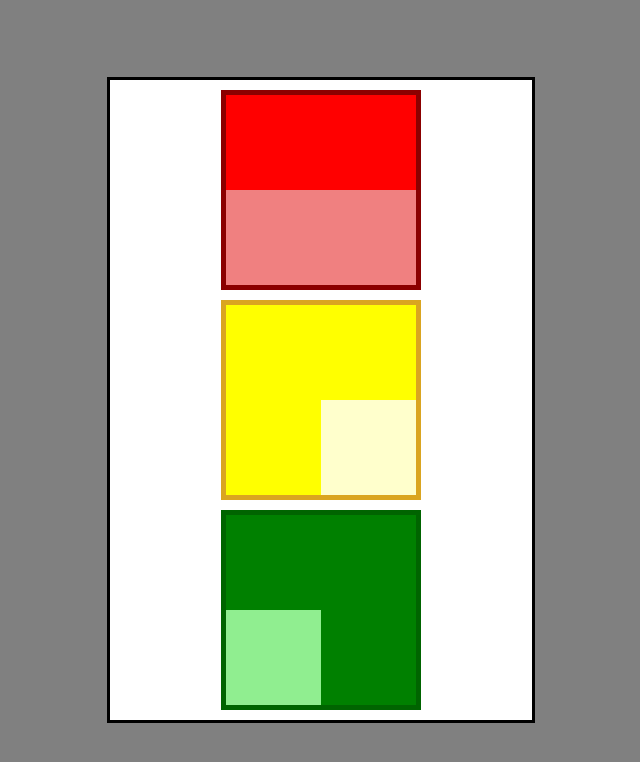
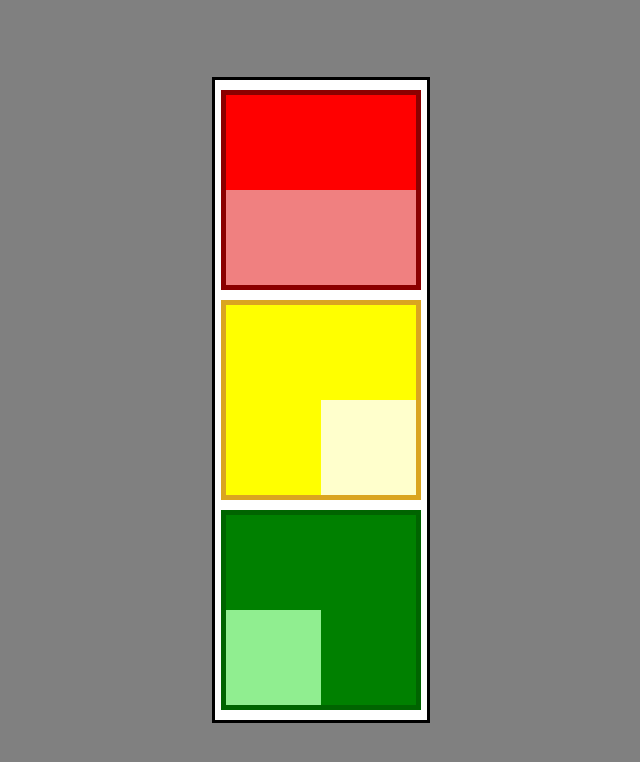
Before and after one commit to E-Eriksson/Traficlight, a plain HTML site: page index.html in a window 1280 px wide. Shown: the whole page, without its empty margins (319-959 px from the left). Drawn offline with Linux system fonts and the light colour scheme.

Commit message:
Changed traficlight-light width and margins

```diff
--- a/style.css
+++ b/style.css
@@ -12,7 +12,7 @@ body {
   flex-direction: column;
   align-items: center;
   justify-content: space-between;
-  width: 33vw;
+  width: calc(80vh * 0.33);
   height: 80vh;
   background-color: white;
   border: 3px solid black;
@@ -25,23 +25,24 @@ body {
   aspect-ratio: 1 / 1;
   height: 33%;
   position: relative;
+  margin: 10px;
 }
 
 .red {
   background-color: red;
   border: 5px solid darkred;
-  margin: 10px;
 }
 
 .yellow {
   background-color: yellow;
   border: 5px solid goldenrod;
+  margin-top: 0;
+  margin-bottom: 0;
 }
 
 .green {
   background-color: green;
   border: 5px solid darkgreen;
-  margin: 10px;
 }
 
 .small-box {
```
